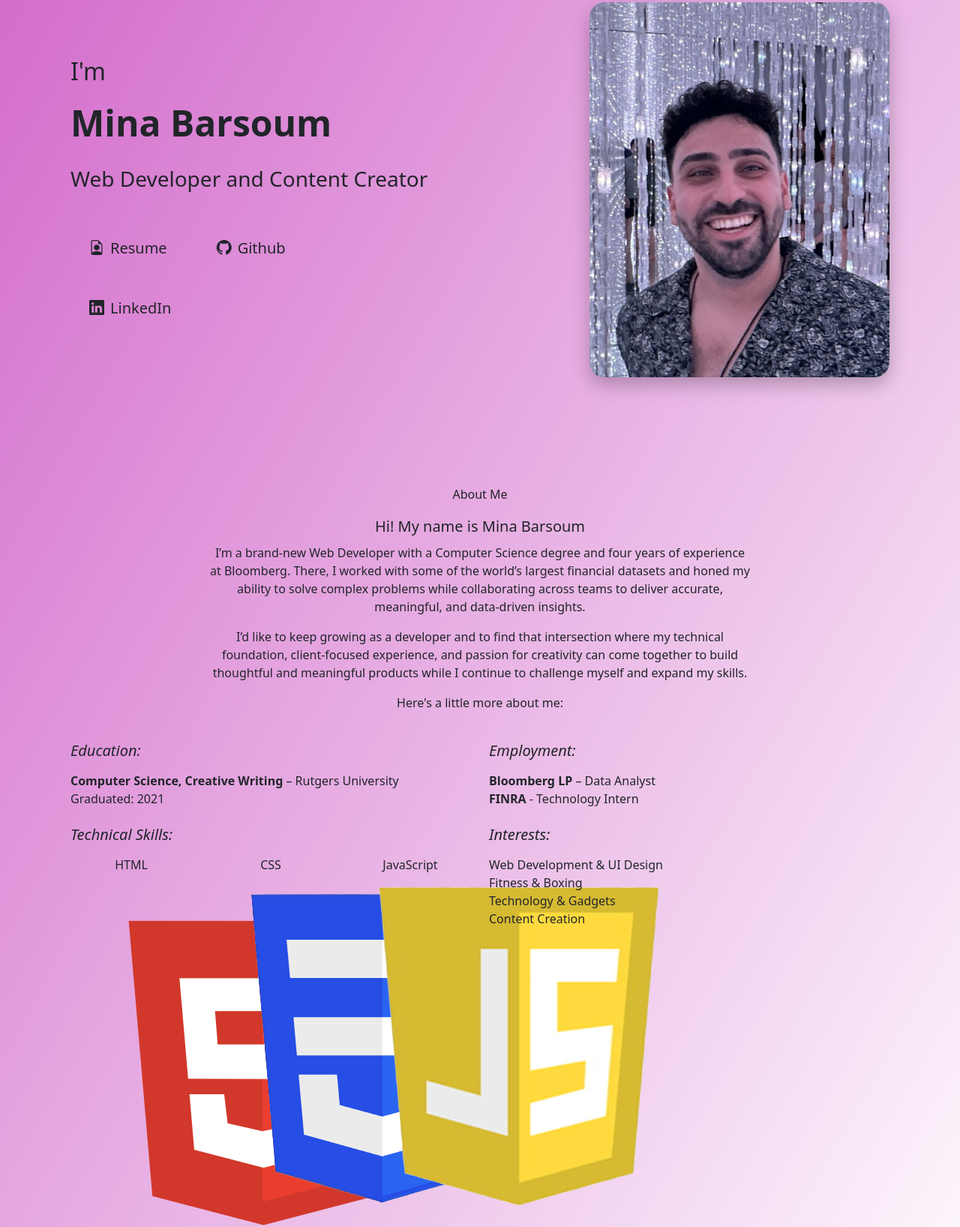
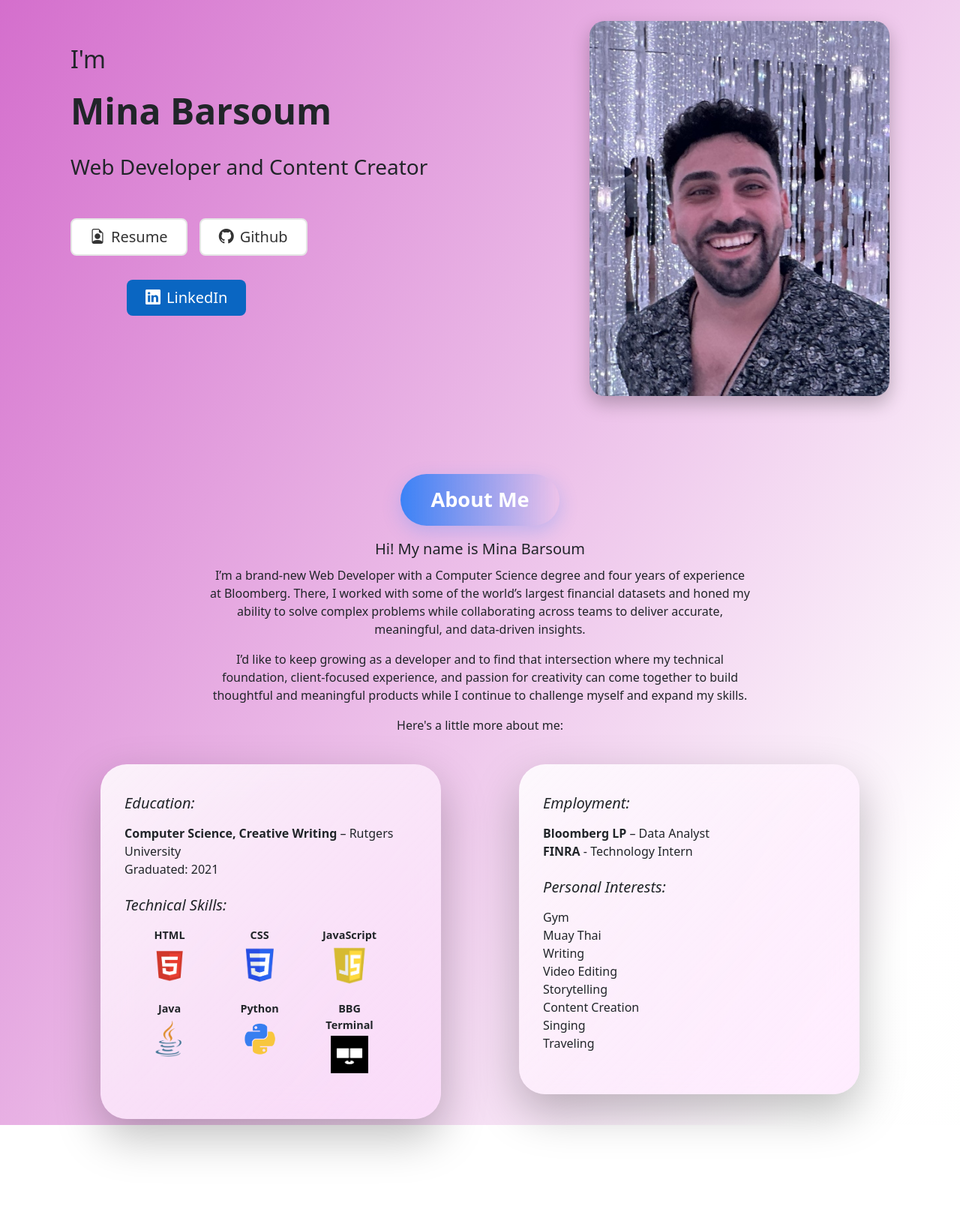
Before and after one commit to minabarsoum/my-portfolio, a plain HTML site: page index.html in a window 1280 px wide. Shown: the part 170-1806 px from the top of the page at 75% size. After the commit the page ends 1670 px from the top, so only its background shows below. Drawn offline with nearby package versions, Linux system fonts and the light colour scheme.

Commit message:
new updated about me (css should work this time)

```diff
--- a/index.html
+++ b/index.html
@@ -57,7 +57,7 @@
 
         <!-- About Me -->
         <section id="about">
-            <div class="container col-xxl-8 px-4 py-5">
+            <div class="container col-xxl-8 px-4 py-2">
                 <div class="row justify-content-center">
                     <!-- centered blurb -->
                     <div class="col-lg-8 text-center">
@@ -72,6 +72,7 @@
                     </div>
                     <!-- left col -->
                     <div class="about-blurb mt-4">
+                        <div class="">
                             <div class="row g-4">
                                     <div class="col-md-6">
                                         <div class="about-bubble">
@@ -128,17 +129,22 @@
 
                                             </ul>
 
-                                    <h3 class="h5 mb-3"><em>Interests:</em></h3>
+                                            <h3 class="h5 mb-3"><em>Personal Interests:</em></h3>
                                             <ul class="list-unstyled">
-                                        <li>Web Development & UI Design</li>
-                                        <li>Fitness & Boxing</li>
-                                        <li>Technology & Gadgets</li>
+                                                <li>Gym</li>
+                                                <li>Muay Thai</li>
+                                                <li>Writing<li>
+                                                <li>Video Editing</li>
+                                                <li>Storytelling</li>
                                                 <li>Content Creation</li>
+                                                <li>Singing</li>
+                                                <li>Traveling</li>
                                             </ul>
 
                                         </div>
                                     </div>
                             </div>
+                        <!-- insert here -->
                     </div>
                 </div>
             </div>
--- a/style.css
+++ b/style.css
@@ -3,36 +3,40 @@
     background-size: 180% 180%;
     animation: gradient-animation 18s ease infinite;
 }
-.welcome-text {
-    font-size: 2.5rem;
-    font-weight: 400;
-    letter-spacing: 0.2px;
+.section-pill {
+    display: inline-block;
+    padding: 14px 40px;
+    border-radius: 50px;
+    background: linear-gradient(90deg, #3b82f6 0%, rgba(59, 130, 246, 0.6) 40%, rgba(59, 130, 246, 0) 100%);
+    font-size: 1.7rem;
+    font-weight: 700;
+    color: white;
+    backdrop-filter: blur(4px);
+    box-shadow: 0 8px 25px rgba(59, 130, 246, 0.25);
 }
+
+.nav-item {
+    margin-top: 16px !important;
+}
+
 .nav-link {
-    /* Default navbar link color */
     color: #444;
-    /* Smooth color change */
     transition: color 0.2s ease;
 }
 
 .nav-link:hover {
-    /* Hover color to match hero theme */
     color: #8b6cff;
 }
 
 .nav-link.active {
-    /* Purple pill background for active page */
     background-color: #8b6cff;
-    /* White text on active pill */
     color: #fff !important;
-    /* Rounded pill shape */
     border-radius: 999px;
-    /* Extra padding so pill looks like a button */
     padding-inline: 1.25rem;
 }
 
 .nav-link.home{
-    background-color: #f7f6f8;
+    background-color: #f6f7f8;
     color: #333;
     border: 2px solid #e5e5e5;
     border-radius: 999px;
@@ -55,7 +59,7 @@
     object-fit: cover;
 }
 
-.btn-primary-custom {
+.btn-resume {
     background-color: #fff;
     color: #333;
     border: 2px solid #e5e5e5;
@@ -63,7 +67,7 @@
     transition: all 0.3s ease;
 }
 
-.btn-primary-custom:hover {
+.btn-resume:hover {
     background-image: linear-gradient(90deg, #d46aff, #8b6cff);
     color: #fff;
     border-color: transparent;
@@ -71,16 +75,88 @@
     transform: translateY(-2px);
 }
 
-.btn-secondary-custom {
+.btn-linkedin {
     background-color: #0A66C2;
     color: #fff;
     border-radius: 8px;
     transition: all 0.3s ease;
 }
 
-.btn-secondary-custom:hover {
+.btn-linkedin:hover {
     background-image: linear-gradient(90deg, #0A66C2, #8b6cff);
     color: #fff;
     box-shadow: 0 8px 20px rgba(0, 0, 0, 0.15);
     transform: translateY(-2px);
 }
+
+@media (min-width: 768px) {
+    .btn-linkedin {
+        margin-left: 75px;
+        margin-bottom: 80px;
+    }
+}
+.btn-github {
+    background-color: #fff;
+    color: #333;
+    border: 2px solid #e5e5e5;
+    border-radius: 8px;
+    transition: all 0.3s ease;
+}
+
+.btn-github:hover {
+    background-image: linear-gradient(90deg, #8795a0, #877d7d);
+    color: #fff;
+    border-color: transparent;
+    box-shadow: 0 8px 20px rgba(0, 0, 0, 0.15);
+    transform: translateY(-2px);
+}
+
+.about-bubble {
+    background: linear-gradient(135deg,
+            rgba(255, 255, 255, 0.85),
+            rgba(255, 220, 255, 0.55));
+    padding: 2.5rem 2rem;
+    border-radius: 35px;
+    box-shadow: 0 24px 60px rgba(0, 0, 0, 0.25);
+    backdrop-filter: blur(18px);
+    -webkit-backdrop-filter: blur(18px);
+    margin-bottom: 3rem;
+}
+@media (min-width: 992px) {
+    .about-bubble {
+        width: 85%;
+        margin: 0 auto;
+    }
+}
+
+.tech-grid {
+    margin-left: 0;
+    margin-top: 1rem;
+}
+
+
+.tech-grid {
+    max-width: 360px;
+    padding-left: 0;
+
+}
+
+.tech-name {
+    font-size: 0.9rem;
+    font-weight: 600;
+    margin-bottom: 0.25rem;
+}
+
+.tech-icon-img {
+    width: 50px;
+    height: 50px;
+    object-fit: contain;
+    display: block;
+    margin: 0 auto;
+}
+
+
+.tech-grid .col-4 {
+    padding-top: 0.1rem;
+    padding-bottom: 0.3rem;
+}
```
Lines whose indentation alone changed are shown as unchanged.
